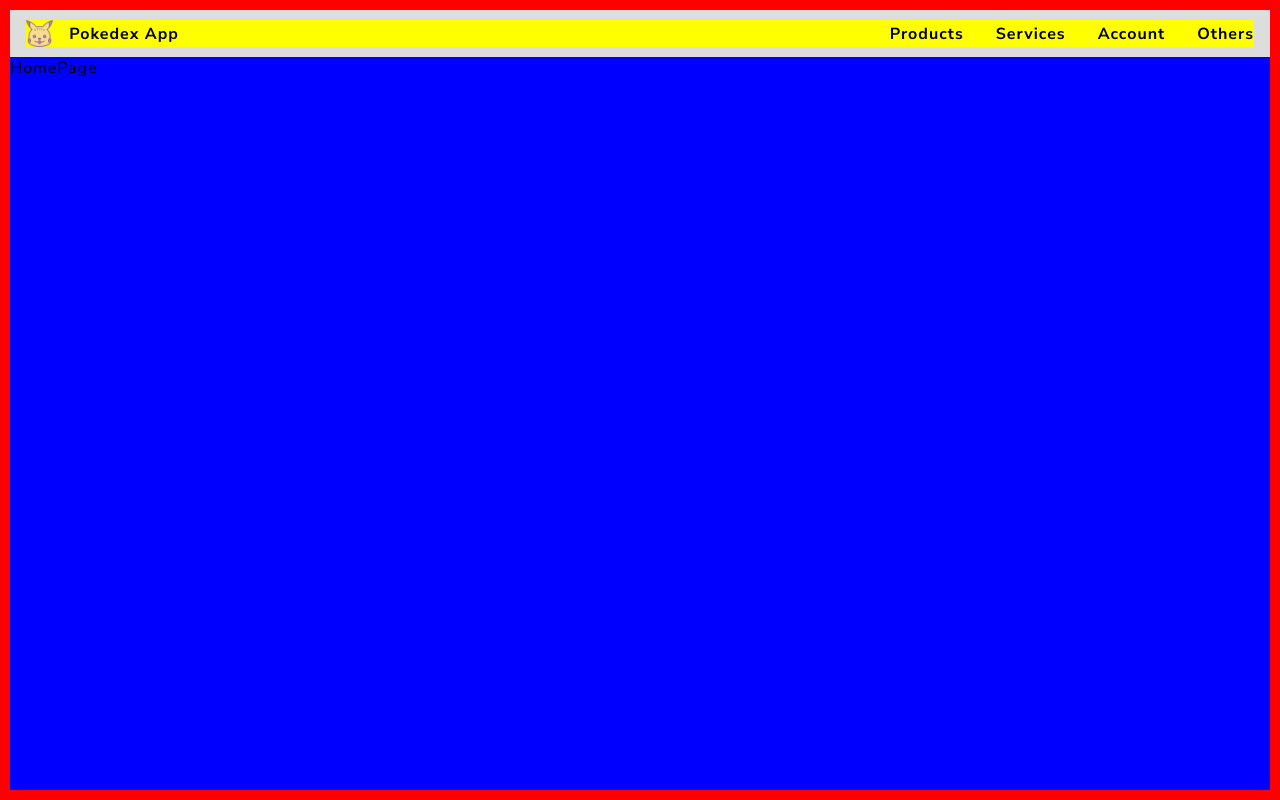
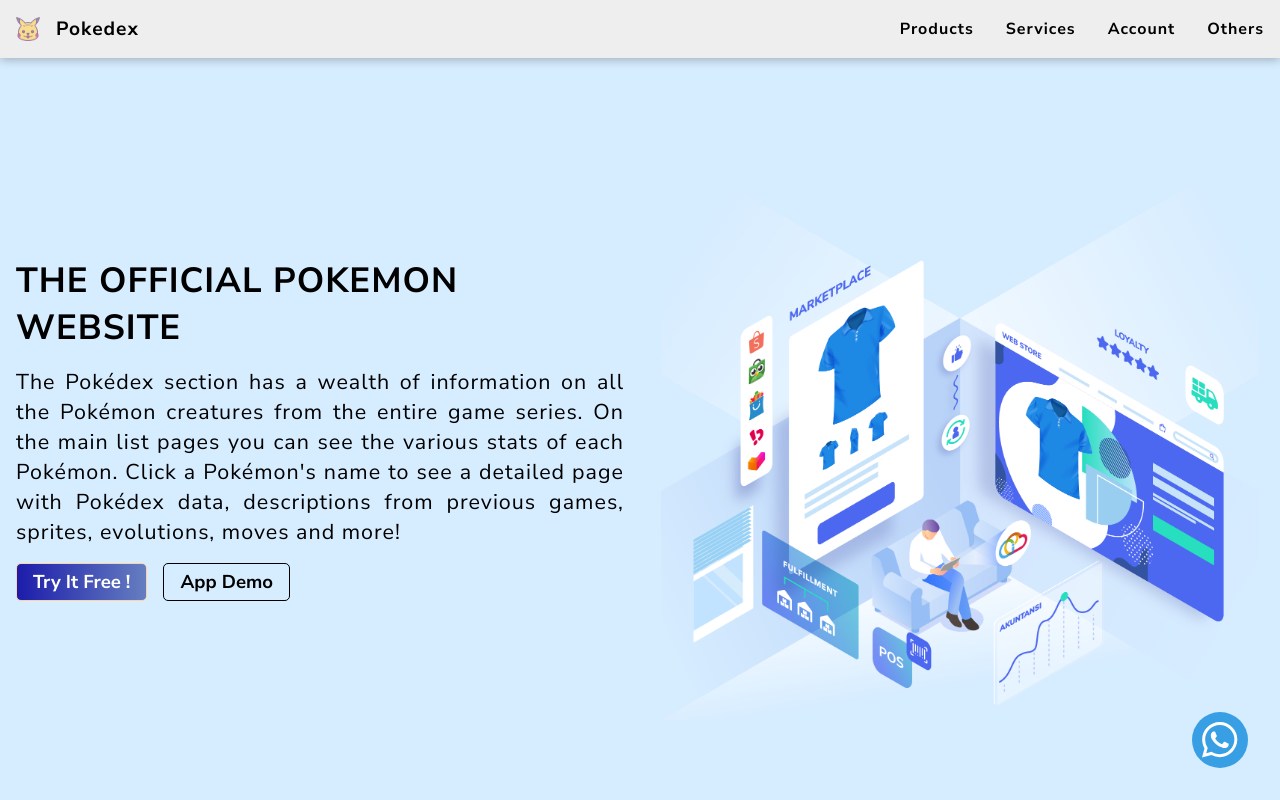
Before and after one commit to aryaadinulfadlan/pokedex-app, a React (Vite) app: page / in a window 1280 px wide. Built offline with nearby package versions, Linux system fonts and the light colour scheme; the HTML template or start-up script is replaced by a standard one.

Commit message:
add home page

```diff
--- a/src/GlobalStyles.ts
+++ b/src/GlobalStyles.ts
@@ -35,3 +35,9 @@ export const GlobalStyles = createGlobalStyle`
         color: inherit;
     }
 `
+
+export const FontSize1 = 'clamp(0.9rem, 0.7962rem + 0.4615vw, 1.2rem)'
+export const FontSize2 = 'clamp(0.9rem, 0.7615rem + 0.6154vw, 1.3rem)'
+export const FontSize3 = 'clamp(0.9rem, 0.7269rem + 0.7692vw, 1.4rem)'
+export const FontSize10 = 'clamp(1.3rem, 0.9538rem + 1.5385vw, 2.3rem)'
+export const LogoFontSize = 'clamp(1.6rem, 1.3577rem + 1.0769vw, 2.3rem)'
--- a/src/components/Navbar/Style.ts
+++ b/src/components/Navbar/NavStyle.ts
@@ -1,16 +1,17 @@
 import styled from "styled-components";
 
 export const Nav = styled.nav`
-    background-color: #ddd;
+    background-color: #eee;
     position: sticky;
     top: 0;
-    padding: 10px 1rem;
+    padding: 1rem;
+    box-shadow: 0 1px 10px 0 rgba(0, 0, 0, 0.3);
 `
 export const NavWrapper = styled.div`
     max-width: 1400px;
     width: 100%;
     margin: 0 auto;
-    background-color: yellow;
+    /* background-color: yellow; */
     display: flex;
     align-items: center;
     justify-content: space-between;
@@ -21,9 +22,10 @@ export const NavTitle = styled.div`
     gap: 1rem;
     cursor: pointer;
     img {
-        max-width: 1.7rem;
+        max-width: 1.5rem;
     }
     span {
         font-weight: 700;
+        font-size: 1.2rem;
     }
 `
--- a/src/components/Navbar/Navbar.tsx
+++ b/src/components/Navbar/Navbar.tsx
@@ -1,5 +1,5 @@
 import { useNavigate } from "react-router-dom"
-import { Nav, NavTitle, NavWrapper } from "./Style"
+import { Nav, NavTitle, NavWrapper } from "./NavStyle"
 import { useState } from "react"
 import BarButton from "../BarButton"
 import Sidebar from "../Sidebar/Sidebar"
@@ -14,7 +14,7 @@ const Navbar = () => {
         <NavWrapper>
             <NavTitle onClick={goToHome}>
                 <img src="/favicon.png" alt="Pokedex" />
-                <span>Pokedex App</span>
+                <span>Pokedex</span>
             </NavTitle>
             <BarButton toggleShow={toggleShow} />
             <Sidebar show={show} setShow={setShow} />
--- a/src/components/Sidebar/Sidebar.tsx
+++ b/src/components/Sidebar/Sidebar.tsx
@@ -1,5 +1,5 @@
 import { Dispatch, SetStateAction } from "react"
-import { CloseIcon, NavItem, NavMenu, SidebarContainer } from "./Style"
+import { CloseIcon, NavItem, NavMenu, SidebarContainer } from "./SideStyle"
 import { useNavigate } from "react-router-dom"
 
 type SidebarProps = {
--- a/src/pages/Account/Account.tsx
+++ b/src/pages/Account/Account.tsx
@@ -1,6 +1,10 @@
+import { PageWrap } from ".."
+
 const AccountPage = () => {
   return (
-    <div>AccountPage</div>
+    <PageWrap>
+      <h1>Account Page</h1>
+    </PageWrap>
   )
 }
 
--- a/src/pages/Home/Home.tsx
+++ b/src/pages/Home/Home.tsx
@@ -1,6 +1,26 @@
+import { BtnBannerWrap, DemoButton, DescWrap, HomeContainer, ImgWrap, TryButton, WaIconWrapper } from "./HomeStyle"
+import Banner from '../../assets/banner.png'
+import { BsWhatsapp } from "react-icons/bs";
+
 const HomePage = () => {
   return (
-    <div>HomePage</div>
+    <HomeContainer>
+      <DescWrap>
+        <h3>the official pokemon website</h3>
+        {/* <p>Search for a Pokemon by name or using its National Pokedex number.</p> */}
+        <p>The Pokédex section has a wealth of information on all the Pokémon creatures from the entire game series. On the main list pages you can see the various stats of each Pokémon. Click a Pokémon's name to see a detailed page with Pokédex data, descriptions from previous games, sprites, evolutions, moves and more!</p>
+        <BtnBannerWrap>
+          <TryButton>try it free !</TryButton>
+          <DemoButton>App Demo</DemoButton>
+        </BtnBannerWrap>
+      </DescWrap>
+      <ImgWrap>
+        <img src={Banner} alt="Banner" />
+      </ImgWrap>
+      <WaIconWrapper>
+        <BsWhatsapp />
+      </WaIconWrapper>
+    </HomeContainer>
   )
 }
 
--- /dev/null
+++ b/src/pages/Home/HomeStyle.tsx
@@ -0,0 +1,120 @@
+import styled from "styled-components";
+import { FontSize1, FontSize10, FontSize3, LogoFontSize } from "../../GlobalStyles";
+
+export const HomeContainer = styled.div`
+    /* background-color: yellow; */
+    height: 100%;
+    display: grid;
+    gap: 2rem;
+    grid-template-rows: 1fr 1.5fr;
+    align-items: center;
+    @media (min-width: 1000px) {
+        grid-template-rows: initial;
+        grid-template-columns: 1fr 1fr;
+        justify-content: space-between;
+        justify-items: space-between;
+    }
+    @media (min-width: 1300px) {
+        gap: 3rem;
+        padding: 0 3vw;
+    }
+`
+export const DescWrap = styled.div`
+    /* background-color: blue; */
+    display: grid;
+    gap: 1rem;
+    align-self: end;
+    @media (min-width: 1000px) {
+        align-self: initial;
+    }
+    @media (min-width: 1300px) {
+        gap: 2rem;
+    }
+    & > h3 {
+        font-size: ${FontSize10};
+        text-transform: uppercase;
+        font-weight: bolder;
+        width: 80%;
+    }
+    & > p {
+        font-size: ${FontSize3};
+        text-align: justify;
+    }
+`
+export const BtnBannerWrap = styled.div`
+    display: grid;
+    grid-template-columns: max-content max-content;
+    gap: 1rem;
+    @media (min-width: 1300px) {
+        gap: 2rem;
+    }
+`
+export const ImgWrap = styled.div`
+    /* background-color: red; */
+    padding: 5px;
+    align-self: start;
+    display: flex;
+    justify-content: center;
+    @media (min-width: 1000px) {
+        align-self: initial;
+        /* max-width: 600px; */
+    }
+    img {
+        object-fit: cover;
+        width: 100%;
+        max-width: 450px;
+        @media (min-width: 1000px) {
+            max-width: 1300px;
+        }
+    }
+`
+export const DemoButton = styled.button`
+    background-color: transparent;
+    border: 1px solid black;
+    padding: 5px 1rem;
+    text-transform: capitalize;
+    border-radius: 5px;
+    font-weight: bold;
+    font-size: ${FontSize1};
+    cursor: pointer;
+`
+export const TryButton = styled.button`
+    border: 1px solid #fbd3a9;
+    padding: 5px 1rem;
+    text-transform: capitalize;
+    border-radius: 5px;
+    font-weight: bold;
+    font-size: ${FontSize1};
+    color: white;
+    background-image: linear-gradient(to right, #1c1caa, #657ec0);
+    cursor: pointer;
+`
+export const WaIconWrapper = styled.div`
+    width: 3rem;
+    height: 3rem;
+    background-color: #389fe5;
+    border-radius: 50%;
+    position: absolute;
+    bottom: 1.5rem;
+    right: 1.5rem;
+    display: flex;
+    align-items: center;
+    justify-content: center;
+    cursor: pointer;
+    @media (min-width: 1000px) {
+        width: 3.5rem;
+        height: 3.5rem;
+        bottom: 2rem;
+        right: 2rem;
+    }
+    @media (min-width: 1300px) {
+        width: 4rem;
+        height: 4rem;
+        bottom: 3rem;
+        right: 3rem;
+    }
+    svg {
+        color: white;
+        font-size: ${LogoFontSize};
+    }
+`
--- a/src/pages/Others/Others.tsx
+++ b/src/pages/Others/Others.tsx
@@ -1,6 +1,10 @@
+import { PageWrap } from ".."
+
 const OthersPage = () => {
   return (
-    <div>OthersPage</div>
+    <PageWrap>
+      <h1>Others Page</h1>
+    </PageWrap>
   )
 }
 
--- a/src/pages/Services/Services.tsx
+++ b/src/pages/Services/Services.tsx
@@ -1,6 +1,10 @@
+import { PageWrap } from ".."
+
 const ServicesPage = () => {
   return (
-    <div>ServicesPage</div>
+    <PageWrap>
+      <h1>Services Page</h1>
+    </PageWrap>
   )
 }
 
--- a/src/pages/index.tsx
+++ b/src/pages/index.tsx
@@ -32,11 +32,18 @@ export default Pages
 
 const PageWrapper = styled.main`
     min-height: 100%;
-    background-color: red;
-    padding: 10px;
     display: grid;
     grid-template-rows: auto 1fr;
+    /* background-color: red;
+    padding: 10px; */
 `
 const Page = styled.div`
-    background-color: blue;
+    /* background-color: blue; */
+    padding: 0 1rem;
 `
+export const PageWrap = styled.div`
+    height: 100%;
+    display: flex;
+    align-items: center;
+    justify-content: center;
+`
```
Also changed, not shown: src/assets/banner.png (added), src/components/Sidebar/SideStyle.ts (renamed from src/components/Sidebar/Style.ts).
